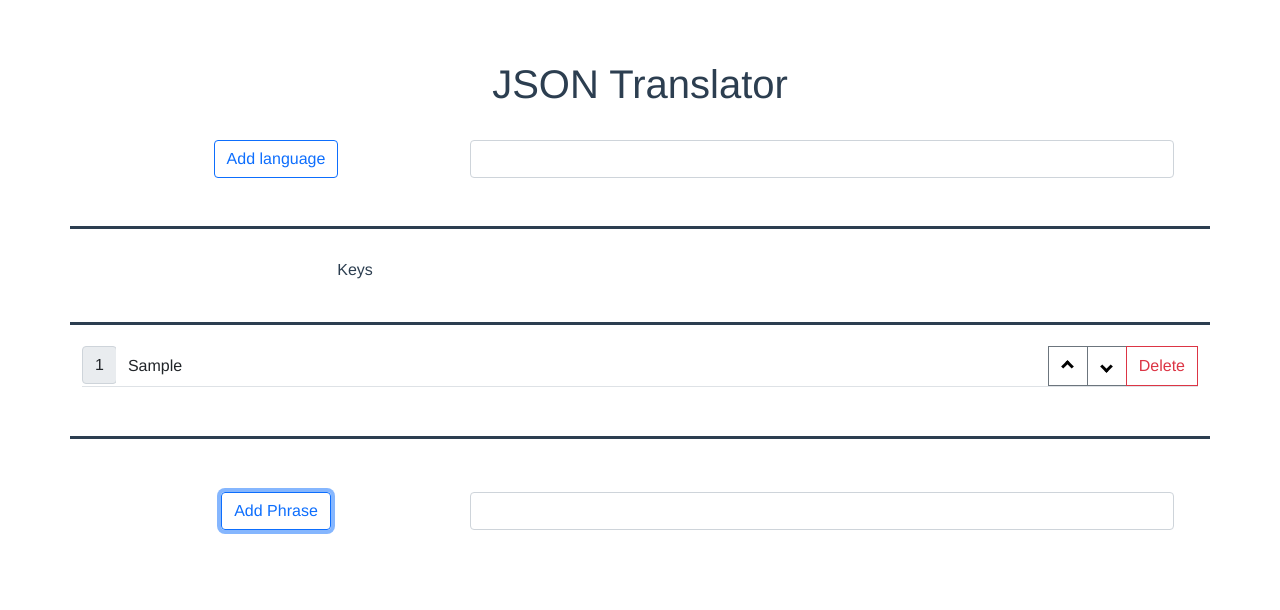
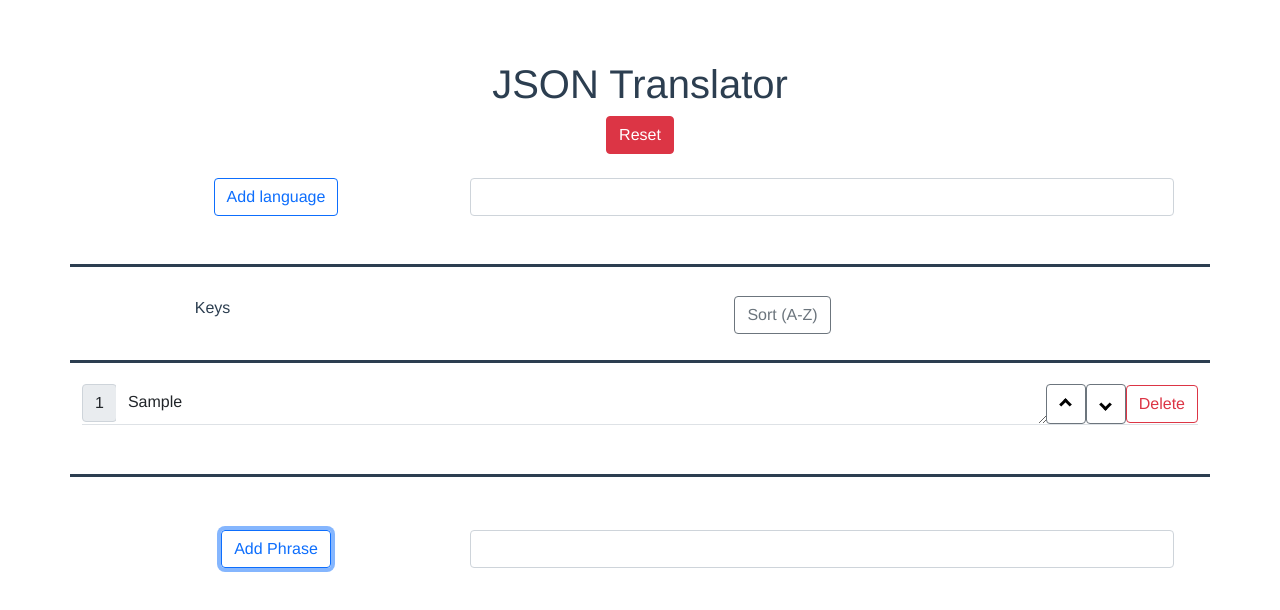
Before and after one commit to johnenrick/translator-gui, a Vue app: page / in a window 1280 px wide. Both pictures are taken after typing "Sample" into the empty fields and a click on the button "Add Phrase". Shown: the top 610 px of the page. Built offline with nearby package versions, Linux system fonts and the light colour scheme.

Commit message:
new features
-added clear table
-added sort alphabetically
-removed delete button in translation rows

```diff
--- a/src/App.vue
+++ b/src/App.vue
@@ -3,6 +3,7 @@
     <div class="row">
       <h1>JSON Translator</h1>
     </div>
+    <button class="btn btn-danger" @click="resetTranslator">Reset</button>
     <div class="row mb-4">
       <div class="col">
         <div class="row mb-2 p-4">
@@ -18,20 +19,25 @@
     </div>
     <div class="grid-container">
       <div v-for="row in rows" v-bind:key="row">
-        <headers :header="row.header" @exportValues="exportRows" @importValues="importing"/>
+        <headers
+          :header="row.header"
+          @exportValues="exportRows"
+          @importValues="importing"
+          @deleteHeader="deleteHeader"
+          @alphabetical="sortKeys"
+        />
         <div class="row mt-4"><span class="header-border"></span></div>
         <div class="row mt-3">
-          <div v-for="data in row.rows" v-bind:key="data">
+          <div v-for="(data,index) in row.rows" v-bind:key="data">
             <tableData
               :val="data"
-               :header="row.header"
-              :rowNum="row.rows.indexOf(data)"
+              :header="row.header"
+              :rowNum="index"
               @edit="editPhrase"
               @setEdit="setEditPhrase"
               @up="moveUp"
               @down="moveDown"
               @removeK="removeKey"
-              @removeP="removePhrase"
               @sendIndex="displayIndex"
             />
           </div>
@@ -109,6 +115,18 @@ export default {
     document.addEventListener("visibilitychange", this.handleVisibilityChange, false);
   },
   methods: {
+    resetTranslator(){
+      if(this.rows.length > 1){
+        this.keys = []
+        this.cols = []
+        do{
+          this.rows.pop()
+        }while(this.rows.length != 1)
+        this.rows[0].rows = []
+        this.newStoreChanges('rows')
+        this.newStoreChanges('cols')
+      }
+    },
     editPhrase(newVal){
       var header = this.isEdited.data[1]
       var data = this.isEdited.data[0]
@@ -119,11 +137,37 @@ export default {
       console.log(val)
       this.order = val
     },
-    removePhrase(){
-      var header = this.isEdited.data[1]
-      var data = this.isEdited.data[0]
-      this.rows[this.cols.indexOf(header)].rows[this.rows[this.cols.indexOf(header)].rows.indexOf(data)] = ''
-      this.newStoreChanges("rows")
+    sortKeys(){
+      var keyCopy = []
+      var dir = []
+      var tempArr = []
+      this.keys.forEach(el => [
+        keyCopy.push(el)
+      ])
+      keyCopy.sort()
+      this.keys.forEach(el => [
+        dir.push(keyCopy.indexOf(el))
+      ])
+      console.log(dir)
+      for(let el in this.rows){
+        this.rows[el].rows.forEach(elem => [
+          tempArr.push(elem)
+        ])
+        this.rows[el].rows = []
+        this.keys.forEach(elems => [
+          this.rows[el].rows.push(tempArr[dir.indexOf(this.keys.indexOf(elems))])
+        ])
+        tempArr = []
+      }
+      this.keys.sort()
+    },
+    deleteHeader (val){
+      var indx = this.cols.indexOf(val)
+      if(indx > -1){
+        this.rows.splice(indx,1)
+        this.cols.splice(indx,1)
+      }
+      this.newStoreChanges('rows')
     },
     setEditPhrase(data,header){
       this.isEdited.col = header
@@ -142,13 +186,18 @@ export default {
       }
     },
     newAddLanguage (){
-      if(this.langName.length > 0){
-        var x = this.langName.charAt(0).toUpperCase() + this.langName.slice(1);
-        this.cols.push(x)
-        var header = x
-        this.initLangRows(header)
-        this.langName = ""
-        this.newStoreChanges("cols")
+      this.langName = this.langName.charAt(0).toUpperCase() + this.langName.slice(1)
+      if(this.cols.indexOf(this.langName) == -1){
+        if(this.langName.length > 0){
+          this.cols.push(this.langName)
+          var header = this.langName
+          this.initLangRows(header)
+          this.langName = ""
+          this.newStoreChanges("cols")
+        }
+      }else{
+        this.langName = ''
+        console.log("language already exists")
       }
     },
     newAddPhrase(){
@@ -166,6 +215,7 @@ export default {
           this.newStoreChanges("rows")
         }
       }else{
+        this.phrase = ''
         console.log("phrase already exists")
       }
     },
--- a/src/components/Headers.vue
+++ b/src/components/Headers.vue
@@ -1,13 +1,15 @@
 <template>
     <div>
         <div class="row" style="min-height: 40px">
-            <div class="col">
+            <div class="col-3">
                 {{header}}
             </div>
             <div class="col">
                 <div class="btn-group">
-                <button class="btn btn-outline-secondary" @click="$emit('importValues',header)" v-show="header != 'Keys'">import</button>
-                <button class="btn btn-outline-secondary" v-show="header != 'Keys'" @click="$emit('exportValues',header)">Export</button>
+                    <button class="btn btn-outline-secondary rounded" @click="$emit('alphabetical')" v-show="header == 'Keys'">Sort (A-Z)</button>
+                    <button class="btn btn-outline-secondary" @click="$emit('importValues',header)" v-show="header != 'Keys'">import</button>
+                    <button class="btn btn-outline-secondary" v-show="header != 'Keys'" @click="$emit('exportValues',header)">Export</button>
+                    <button class="btn btn-outline-danger" v-show="header != 'Keys'" @click="$emit('deleteHeader',header)">Delete</button>
                 </div>
             </div>
         </div>
--- a/src/components/TableData.vue
+++ b/src/components/TableData.vue
@@ -4,11 +4,12 @@
             <div class="input-group-prepend" v-show="header == 'Keys'">
                 <span class="input-group-text">{{rowNum + 1}}</span>
             </div>
-            <input style="min-height: 40px" class="form-control border-0" @keydown.enter="$emit('edit',$event);isHidden = true" @keydown.esc="$emit('setEdit',['','']);isHidden = true"  @click="$emit('setEdit',[val,header,rowNum])" :value="val" type="text"/>
-            <button style="height: 40px; width: 40px" class="btn btn-outline-secondary" v-show="header == 'Keys'" @click="$emit('up',val);isHidden = true"><span class="arrow up"/></button>
-            <button style="height: 40px; width: 40px" class="btn btn-outline-secondary" v-show="header == 'Keys'" @click="$emit('down',val);isHidden = true"><span class="arrow down"/></button>
-            <button class="btn btn-outline-danger" v-show="header == 'Keys'" @click="$emit('removeK',val)">Delete</button>
-            <button style="height: 40px" class="btn btn-danger" :hidden="isHidden" @click="$emit('removeP');isHidden = true">Delete</button>
+            <textarea rows="1" style="min-height: 40px" class="form-control border-0" @change="$emit('edit',$event)" @keydown.enter="$emit('edit',$event);isHidden = true" @keydown.esc="$emit('setEdit',['','']);isHidden = true"  @click="$emit('setEdit',[val,header,rowNum])" :value="val" type="text"/>
+            <div class="align-middle">
+                <button style="height: 40px; width: 40px" class="btn btn-outline-secondary" v-show="header == 'Keys'" @click="$emit('up',val);isHidden = true"><span class="arrow up"/></button>
+                <button style="height: 40px; width: 40px" class="btn btn-outline-secondary" v-show="header == 'Keys'" @click="$emit('down',val);isHidden = true"><span class="arrow down"/></button>
+                <button class="btn btn-outline-danger" v-show="header == 'Keys'" @click="$emit('removeK',val)">Delete</button>
+            </div>
         </div>
     </div>
 </template>
```
